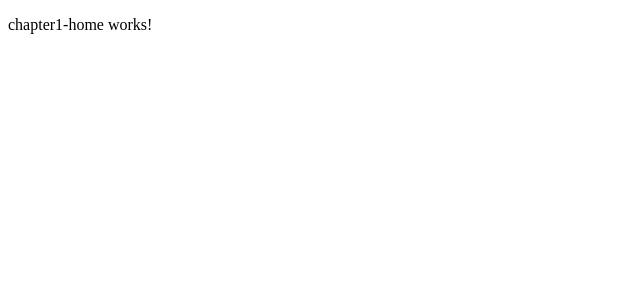
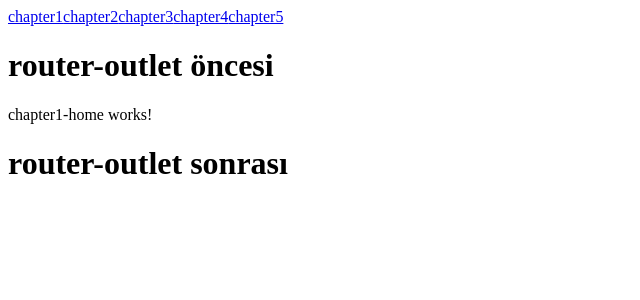
Before and after one commit to blacklight44/ngAllLessons, an Angular app: page /chapter1 in a window 1280 px wide. Shown: the top 300 px of the page, without its empty margins (0-640 px from the left). Built offline with nearby package versions, Linux system fonts and the light colour scheme.

Commit message:
adding links and home notfound components

```diff
--- a/src/app/app-routing.module.ts
+++ b/src/app/app-routing.module.ts
@@ -1,10 +1,15 @@
 import { NgModule } from '@angular/core';
 import { RouterModule, Routes } from '@angular/router';
+import { HomeComponent } from './home/home.component'; //module içi route
+import { NotFoundComponent } from './not-found/not-found.component'; //module içi route
 
-const routes: Routes = [];
+const routes: Routes = [
+  { path: '', component: HomeComponent },
+  { path: '**', component: NotFoundComponent }, //hiç bir pathle eşleşmiyorsa
+];
 
 @NgModule({
   imports: [RouterModule.forRoot(routes)],
-  exports: [RouterModule]
+  exports: [RouterModule],
 })
-export class AppRoutingModule { }
+export class AppRoutingModule {}
--- a/src/app/app.component.html
+++ b/src/app/app.component.html
@@ -3,4 +3,11 @@
 <app-chapter3-home></app-chapter3-home>
 <app-chapter4-home></app-chapter4-home>
 <app-chapter5-home></app-chapter5-home> -->
+<a routerLink="/chapter1">chapter1</a>
+<a routerLink="/chapter2">chapter2</a>
+<a routerLink="/chapter3">chapter3</a>
+<a routerLink="/chapter4">chapter4</a>
+<a routerLink="/chapter5">chapter5</a>
+<h1>router-outlet öncesi</h1>
 <router-outlet></router-outlet>
+<h1>router-outlet sonrası</h1>
--- /dev/null
+++ b/src/app/home/home.component.html
@@ -0,0 +1 @@
+<p>home works!</p>
--- /dev/null
+++ b/src/app/home/home.component.ts
@@ -0,0 +1,15 @@
+import { Component, OnInit } from '@angular/core';
+
+@Component({
+  selector: 'app-home',
+  templateUrl: './home.component.html',
+  styleUrls: ['./home.component.css']
+})
+export class HomeComponent implements OnInit {
+
+  constructor() { }
+
+  ngOnInit(): void {
+  }
+
+}
--- /dev/null
+++ b/src/app/not-found/not-found.component.html
@@ -0,0 +1 @@
+<p>not-found works!</p>
--- /dev/null
+++ b/src/app/not-found/not-found.component.ts
@@ -0,0 +1,15 @@
+import { Component, OnInit } from '@angular/core';
+
+@Component({
+  selector: 'app-not-found',
+  templateUrl: './not-found.component.html',
+  styleUrls: ['./not-found.component.css']
+})
+export class NotFoundComponent implements OnInit {
+
+  constructor() { }
+
+  ngOnInit(): void {
+  }
+
+}
```
Also changed, not shown: src/app/app.module.ts (+5 -3 lines), src/app/home/home.component.css (added), src/app/not-found/not-found.component.css (added), 2 other files (tests, documents, lock files or other folders).
